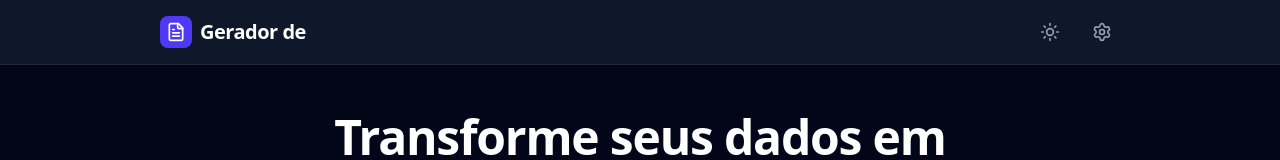
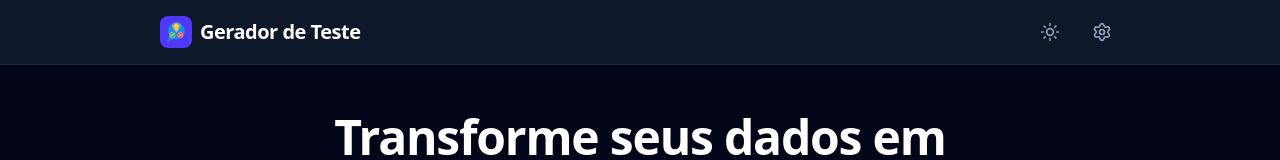
Before and after one commit to felipeUmbra/csv-quiz, a React (Vite) app: page / in a window 1280 px wide. Shown: the top 160 px of the page. Built offline with nearby package versions, Linux system fonts and the light colour scheme.

Commit message:
Update title and logo text to reflect correct terminology in the quiz application

```diff
--- a/index.html
+++ b/index.html
@@ -4,7 +4,7 @@
     <meta charset="UTF-8" />
     <meta name="viewport" content="width=device-width, initial-scale=1.0" />
     <link rel="icon" type="image/svg+xml" href="/favicon.svg" />
-    <title>Gerador de Quiz</title>
+    <title>Gerador de Teste</title>
   </head>
   <body>
     <div id="root"></div>
--- a/src/App.tsx
+++ b/src/App.tsx
@@ -228,9 +228,9 @@ export default function App() {
         <div className="max-w-5xl mx-auto px-4 sm:px-6 lg:px-8 h-16 flex items-center justify-between">
           <div className="flex items-center gap-2">
             <div className="w-8 h-8 bg-indigo-600 rounded-lg flex items-center justify-center">
-              <FileText className="w-5 h-5 text-white" />
+              <img src="/favicon.svg" alt="Logo" className="w-5 h-5" />
             </div>
-            <h1 className="text-xl font-semibold tracking-tight text-slate-900 dark:text-white">Gerador de</h1>
+            <h1 className="text-xl font-semibold tracking-tight text-slate-900 dark:text-white">Gerador de Teste</h1>
           </div>
           <div className="flex items-center gap-2 sm:gap-4">
             <button
```
